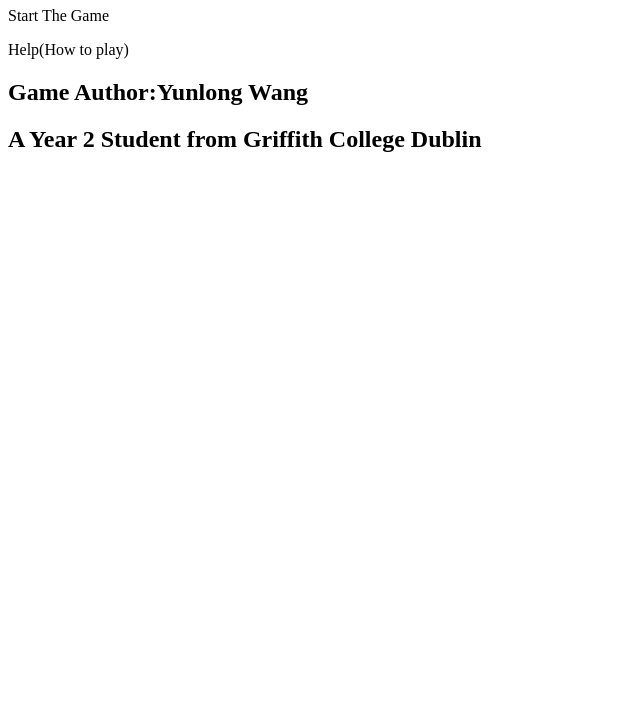
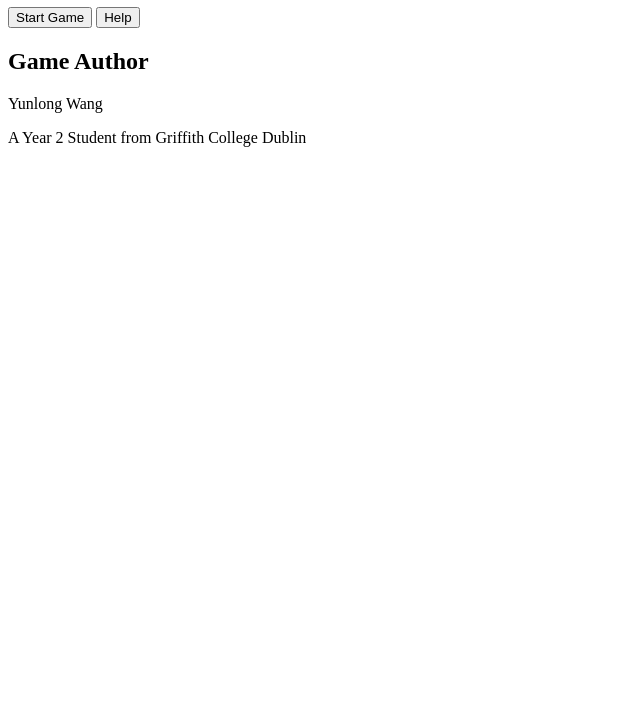
Before and after one commit to shichong8634/Guess-the-reddit-word-competition-event----Yunlong_Wang, a website: page src/index.html in a window 1280 px wide. Shown: the part 73-800 px from the top of the page, without its empty margins (0-640 px from the left). Drawn offline with Linux system fonts and the light colour scheme.

Commit message:
Design page, Responsible for adjusting the interface of the index page. For example, adjusting the position distribution and title distribution of buttons, as well as the interface style.
----Yunlong Wang(Computing major(Year 2) in Griffith College Dublin)
----Updated in 21:25 21/6/2026

```diff
--- a/src/index.html
+++ b/src/index.html
@@ -14,12 +14,16 @@
 <h1>Guess The Reddit Word</h1>
 
 
-<p>Start The Game</p>
-<p>Help(How to play)</p>
+<button class="index-button">Start Game</button>
+<button class="index-button">Help</button>
 
+<div class="author">
 
-<h2>Game Author:Yunlong Wang</h2>
-<h2>A Year 2 Student from Griffith College Dublin </h2>
+<h2>Game Author</h2>
+<p>Yunlong Wang</p>
+<p>A Year 2 Student from Griffith College Dublin </p>
+
+</div>
 
 </div>
 
```
